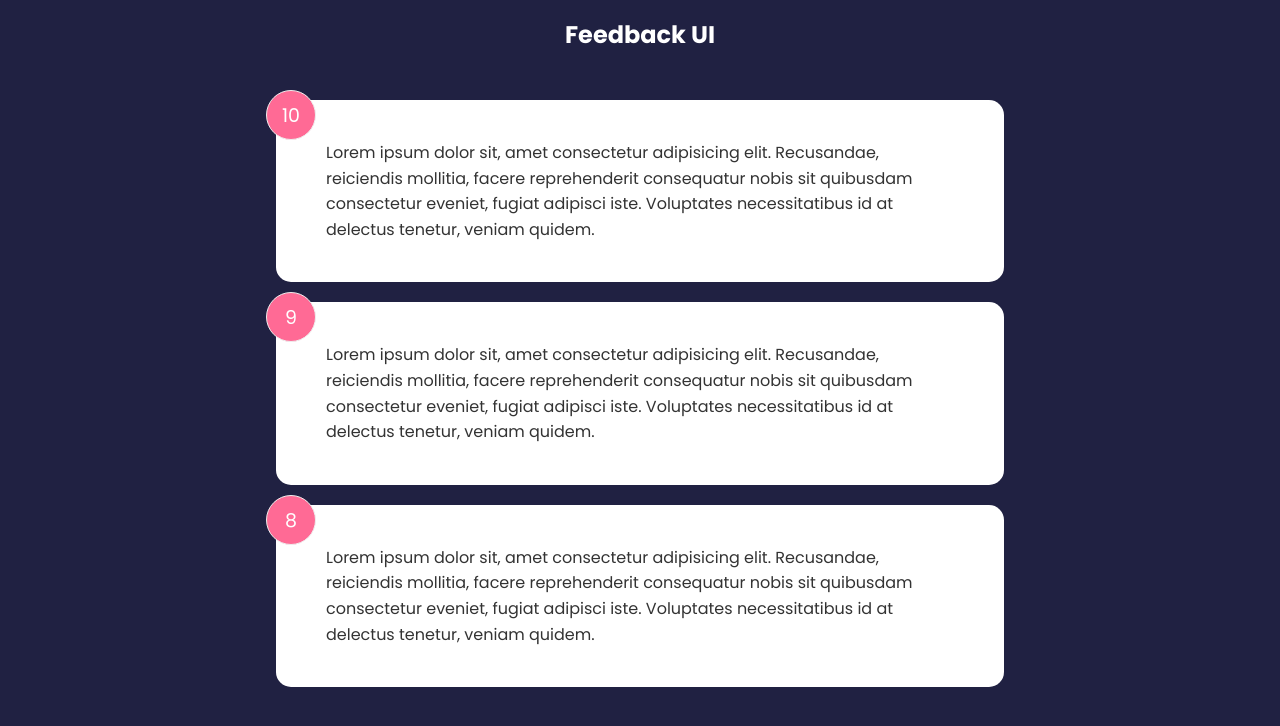
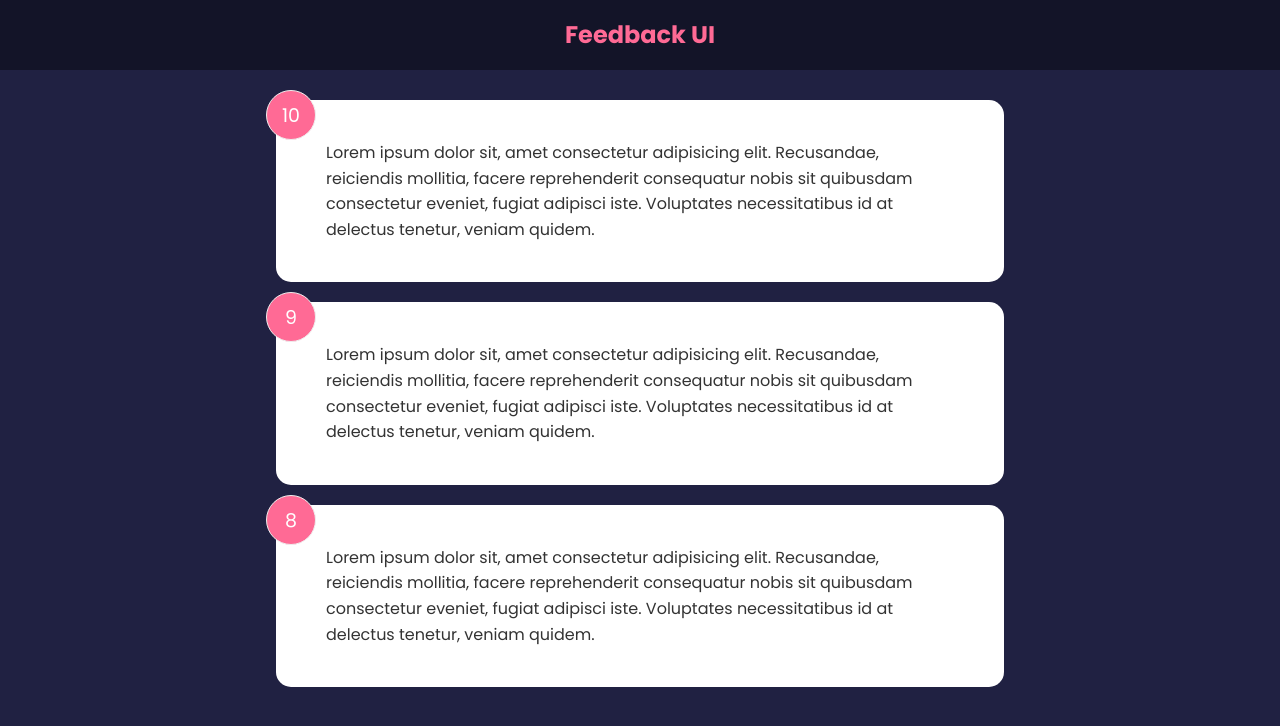
Before and after one commit to timshinsergey/react-feedback-app, a React (Create React App) app: page / in a window 1280 px wide. Shown: the top 726 px of the page. Built offline with nearby package versions, Linux system fonts and the light colour scheme.

Commit message:
Header styles

```diff
--- a/src/components/Header.jsx
+++ b/src/components/Header.jsx
@@ -1,8 +1,13 @@
 import PropTypes from 'prop-types'
 
 function Header({ text, bgColor, textColor }) {
+  const headerStyles = {
+    backgroundColor: bgColor,
+    color: textColor,
+  }
+
   return (
-    <header>
+    <header style={headerStyles}>
       <div className='container'>
         <h2>{text}</h2>
       </div>
```
